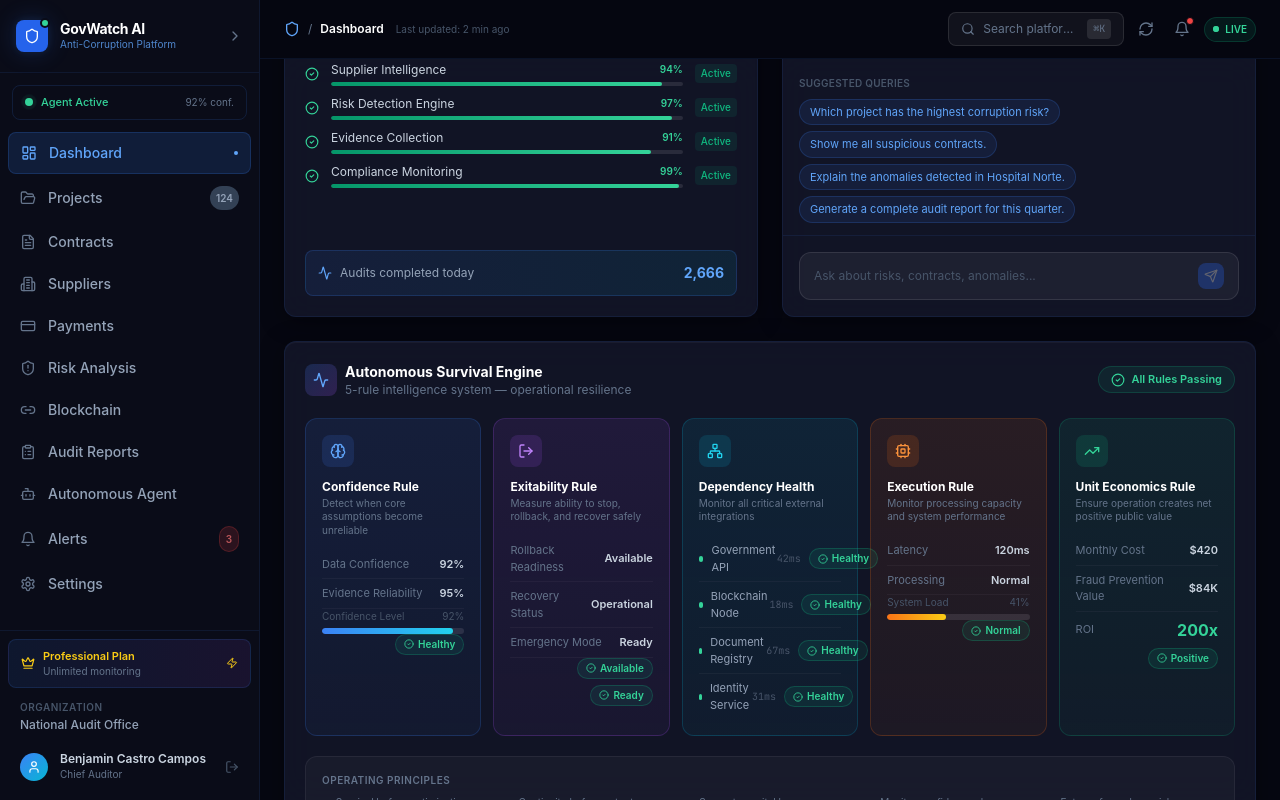
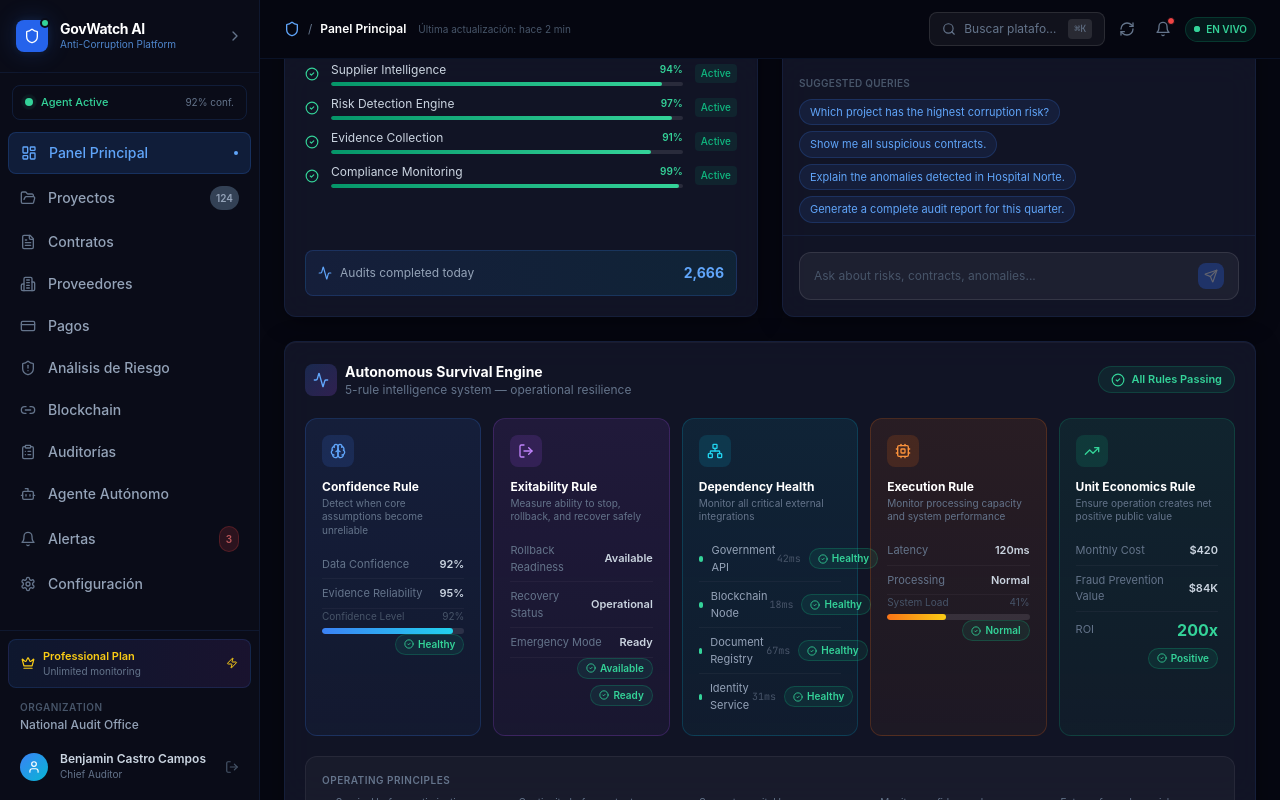
Before and after one commit to benjamincastroc/Hackathon_quantum-dashboard-main, a Next.js app: page / in a window 1280 px wide. Built offline with nearby package versions, Linux system fonts and the light colour scheme.

Commit message:
Translate dashboard to Spanish

```diff
--- a/app/page.tsx
+++ b/app/page.tsx
@@ -42,7 +42,7 @@ function TopBar({ sidebarOpen, onMenuToggle, activeSection }: TopBarProps) {
           <span className="text-xs text-slate-500 hidden sm:block">/</span>
           <span className="text-xs font-semibold text-white">{sectionLabel}</span>
           <span className="text-[10px] text-slate-600 ml-1 hidden md:block">
-            Last updated: 2 min ago
+            Última actualización: hace 2 min
           </span>
         </div>
       </div>
@@ -50,7 +50,7 @@ function TopBar({ sidebarOpen, onMenuToggle, activeSection }: TopBarProps) {
       <div className="flex items-center gap-1.5 sm:gap-2">
         <div className="hidden md:flex items-center gap-2 px-3 py-1.5 rounded-lg bg-white/5 border border-white/10 text-xs text-slate-500 hover:border-white/20 transition-colors cursor-pointer w-44">
           <Search className="w-3.5 h-3.5 flex-shrink-0" />
-          <span className="truncate">Search platform...</span>
+          <span className="truncate">Buscar plataforma...</span>
           <kbd className="ml-auto text-[10px] bg-white/10 px-1.5 py-0.5 rounded font-mono">⌘K</kbd>
         </div>
         <button className="md:hidden p-1.5 rounded-lg hover:bg-white/10 transition-colors text-slate-500 hover:text-slate-300">
@@ -68,7 +68,7 @@ function TopBar({ sidebarOpen, onMenuToggle, activeSection }: TopBarProps) {
             <span className="ping-ring absolute inline-flex h-full w-full rounded-full bg-emerald-400 opacity-75" />
             <span className="relative inline-flex h-1.5 w-1.5 rounded-full bg-emerald-400" />
           </span>
-          <span className="text-[10px] font-semibold text-emerald-400">LIVE</span>
+          <span className="text-[10px] font-semibold text-emerald-400">EN VIVO</span>
         </div>
       </div>
     </header>
@@ -83,11 +83,11 @@ function SectionContent({ section }: { section: string }) {
         <>
           <div className="animate-enter">
             <h1 className="text-lg sm:text-xl font-bold text-white leading-tight">
-              GovAnti-Corruption Solutions
-              <span className="gradient-text-blue ml-2">AI</span>
+              Soluciones Anticorrupción GovAI
+              <span className="gradient-text-blue ml-2">IA</span>
             </h1>
             <p className="text-xs text-slate-500 mt-0.5">
-              Autonomous monitoring — 124 projects · $38.4M audited · Q1 2024
+              Monitoreo autónomo — 124 proyectos · $38.4M auditados · Q1 2024
             </p>
           </div>
           <KPICards />
@@ -109,8 +109,8 @@ function SectionContent({ section }: { section: string }) {
       return (
         <>
           <div className="animate-enter">
-            <h1 className="text-lg sm:text-xl font-bold text-white">Projects</h1>
-            <p className="text-xs text-slate-500 mt-0.5">124 active projects under monitoring</p>
+            <h1 className="text-lg sm:text-xl font-bold text-white">Proyectos</h1>
+            <p className="text-xs text-slate-500 mt-0.5">124 proyectos activos bajo monitoreo</p>
           </div>
           <KPICards />
           <ProjectsTable />
@@ -126,8 +126,8 @@ function SectionContent({ section }: { section: string }) {
       return (
         <>
           <div className="animate-enter">
-            <h1 className="text-lg sm:text-xl font-bold text-white">Risk Analysis</h1>
-            <p className="text-xs text-slate-500 mt-0.5">AI-powered risk scoring and anomaly detection</p>
+            <h1 className="text-lg sm:text-xl font-bold text-white">Análisis de Riesgo</h1>
+            <p className="text-xs text-slate-500 mt-0.5">Evaluación de riesgo integral para todos los proyectos monitoreados</p>
           </div>
           <RiskAnalytics />
           <AnomaliesPanel />
--- a/components/AlertsPanel.tsx
+++ b/components/AlertsPanel.tsx
@@ -2,11 +2,11 @@
 import { Bell, AlertTriangle, Info, XCircle } from "lucide-react";
 
 const alerts = [
-  { id: 1, title: "Anomalous payment detected", desc: "MedSupply Inc — $92,400 exceeds contract ceiling by 18%", time: "2 min ago", severity: "critical", read: false },
-  { id: 2, title: "Supplier compliance drop", desc: "MedSupply Inc score fell from 78% to 62% in last 30 days", time: "14 min ago", severity: "high", read: false },
-  { id: 3, title: "New contract pending review", desc: "TechSystems Ltd — IT Systems Upgrade $1.8M awaiting approval", time: "1 hr ago", severity: "medium", read: false },
-  { id: 4, title: "Blockchain verification complete", desc: "BatchTX-2091 — 14 transactions successfully verified", time: "3 hr ago", severity: "info", read: true },
-  { id: 5, title: "Audit report ready", desc: "Q1 2024 Infrastructure audit report is available for download", time: "5 hr ago", severity: "info", read: true },
+  { id: 1, title: "Pago anómalo detectado", desc: "MedSupply Inc — $92,400 excede el techo del contrato en 18%", time: "hace 2 min", severity: "critical", read: false },
+  { id: 2, title: "Cumplimiento del proveedor disminuido", desc: "La puntuación de MedSupply Inc cayó de 78% a 62% en últimos 30 días", time: "hace 14 min", severity: "high", read: false },
+  { id: 3, title: "Nuevo contrato pendiente de revisión", desc: "TechSystems Ltd — IT Systems Upgrade $1.8M a la espera de aprobación", time: "hace 1 hora", severity: "medium", read: false },
+  { id: 4, title: "Verificación de blockchain completada", desc: "BatchTX-2091 — 14 transacciones verificadas correctamente", time: "hace 3 horas", severity: "info", read: true },
+  { id: 5, title: "Informe de auditoría listo", desc: "El informe de auditoría de infraestructura Q1 2024 está disponible para descargar", time: "hace 5 horas", severity: "info", read: true },
 ];
 
 const severityConfig: Record<string, { color: string; bg: string; icon: React.ReactNode }> = {
--- a/components/ContractsPanel.tsx
+++ b/components/ContractsPanel.tsx
@@ -17,17 +17,17 @@ export default function ContractsPanel() {
     <div className="animate-enter space-y-4">
       <div className="flex items-center gap-2">
         <FileText className="w-5 h-5 text-blue-400" />
-        <h1 className="text-lg font-bold text-white">Contracts</h1>
-        <span className="ml-auto text-xs text-slate-500">5 active contracts</span>
+        <h1 className="text-lg font-bold text-white">Contratos</h1>
+        <span className="ml-auto text-xs text-slate-500">5 contratos activos</span>
       </div>
       <div className="rounded-xl border border-white/8 bg-[#0d1117] overflow-hidden">
         <table className="w-full text-sm">
           <thead>
             <tr className="border-b border-white/8 text-left">
               <th className="px-4 py-3 text-[11px] text-slate-500 font-semibold uppercase tracking-wider">ID</th>
-              <th className="px-4 py-3 text-[11px] text-slate-500 font-semibold uppercase tracking-wider">Title</th>
-              <th className="px-4 py-3 text-[11px] text-slate-500 font-semibold uppercase tracking-wider hidden md:table-cell">Vendor</th>
-              <th className="px-4 py-3 text-[11px] text-slate-500 font-semibold uppercase tracking-wider">Value</th>
+              <th className="px-4 py-3 text-[11px] text-slate-500 font-semibold uppercase tracking-wider">Título</th>
+              <th className="px-4 py-3 text-[11px] text-slate-500 font-semibold uppercase tracking-wider hidden md:table-cell">Proveedor</th>
+              <th className="px-4 py-3 text-[11px] text-slate-500 font-semibold uppercase tracking-wider">Monto</th>
               <th className="px-4 py-3 text-[11px] text-slate-500 font-semibold uppercase tracking-wider">Status</th>
               <th className="px-4 py-3 text-[11px] text-slate-500 font-semibold uppercase tracking-wider">Risk</th>
             </tr>
--- a/components/PaymentsPanel.tsx
+++ b/components/PaymentsPanel.tsx
@@ -21,13 +21,13 @@ export default function PaymentsPanel() {
     <div className="animate-enter space-y-4">
       <div className="flex items-center gap-2">
         <CreditCard className="w-5 h-5 text-blue-400" />
-        <h1 className="text-lg font-bold text-white">Payments</h1>
+        <h1 className="text-lg font-bold text-white">Pagos</h1>
       </div>
       <div className="grid grid-cols-3 gap-4">
         {[
-          { label: "Total Disbursed", value: "$38.4M", icon: ArrowUpRight, color: "text-blue-400" },
-          { label: "Pending", value: "$1.76M", icon: Clock, color: "text-yellow-400" },
-          { label: "Flagged", value: "$92.4K", icon: ArrowDownRight, color: "text-red-400" },
+          { label: "Total Desembolsado", value: "$38.4M", icon: ArrowUpRight, color: "text-blue-400" },
+          { label: "Pendiente", value: "$1.76M", icon: Clock, color: "text-yellow-400" },
+          { label: "Marcado", value: "$92.4K", icon: ArrowDownRight, color: "text-red-400" },
         ].map((stat) => (
           <div key={stat.label} className="rounded-xl border border-white/8 bg-[#0d1117] p-4">
             <stat.icon className={`w-4 h-4 ${stat.color} mb-2`} />
@@ -38,7 +38,7 @@ export default function PaymentsPanel() {
       </div>
       <div className="rounded-xl border border-white/8 bg-[#0d1117] overflow-hidden">
         <div className="px-4 py-3 border-b border-white/8">
-          <p className="text-xs font-semibold text-slate-300">Recent Transactions</p>
+          <p className="text-xs font-semibold text-slate-300">Transacciones Recientes</p>
         </div>
         <div className="divide-y divide-white/5">
           {payments.map((p) => (
--- a/components/SettingsPanel.tsx
+++ b/components/SettingsPanel.tsx
@@ -16,7 +16,7 @@ export default function SettingsPanel() {
     <div className="animate-enter space-y-4 max-w-2xl">
       <div className="flex items-center gap-2">
         <Settings className="w-5 h-5 text-blue-400" />
-        <h1 className="text-lg font-bold text-white">Settings</h1>
+        <h1 className="text-lg font-bold text-white">Configuración</h1>
       </div>
       {[
         { icon: Bell, title: "Notifications", items: [
--- a/components/Sidebar.tsx
+++ b/components/Sidebar.tsx
@@ -23,17 +23,17 @@ import {
 import { cn } from "@/lib/utils";
 
 export const navItems = [
-  { icon: LayoutDashboard, label: "Dashboard",        section: "dashboard" },
-  { icon: FolderOpen,      label: "Projects",         section: "projects",   badge: "124" },
-  { icon: FileText,        label: "Contracts",        section: "contracts" },
-  { icon: Building2,       label: "Suppliers",        section: "suppliers" },
-  { icon: CreditCard,      label: "Payments",         section: "payments" },
-  { icon: ShieldAlert,     label: "Risk Analysis",    section: "risk" },
-  { icon: Link2,           label: "Blockchain",       section: "blockchain" },
-  { icon: ClipboardList,   label: "Audit Reports",    section: "reports" },
-  { icon: Bot,             label: "Autonomous Agent", section: "agent" },
-  { icon: Bell,            label: "Alerts",           section: "alerts",   badge: "3", badgeDanger: true },
-  { icon: Settings,        label: "Settings",         section: "settings" },
+  { icon: LayoutDashboard, label: "Panel Principal",  section: "dashboard" },
+  { icon: FolderOpen,      label: "Proyectos",         section: "projects",   badge: "124" },
+  { icon: FileText,        label: "Contratos",         section: "contracts" },
+  { icon: Building2,       label: "Proveedores",       section: "suppliers" },
+  { icon: CreditCard,      label: "Pagos",             section: "payments" },
+  { icon: ShieldAlert,     label: "Análisis de Riesgo", section: "risk" },
+  { icon: Link2,           label: "Blockchain",        section: "blockchain" },
+  { icon: ClipboardList,   label: "Auditorías",        section: "reports" },
+  { icon: Bot,             label: "Agente Autónomo",   section: "agent" },
+  { icon: Bell,            label: "Alertas",           section: "alerts",   badge: "3", badgeDanger: true },
+  { icon: Settings,        label: "Configuración",     section: "settings" },
 ];
 
 interface SidebarProps {
--- a/components/SuppliersPanel.tsx
+++ b/components/SuppliersPanel.tsx
@@ -15,8 +15,8 @@ export default function SuppliersPanel() {
     <div className="animate-enter space-y-4">
       <div className="flex items-center gap-2">
         <Building2 className="w-5 h-5 text-blue-400" />
-        <h1 className="text-lg font-bold text-white">Suppliers</h1>
-        <span className="ml-auto text-xs text-slate-500">{suppliers.length} registered suppliers</span>
+        <h1 className="text-lg font-bold text-white">Proveedores</h1>
+        <span className="ml-auto text-xs text-slate-500">{suppliers.length} proveedores registrados</span>
       </div>
       <div className="grid grid-cols-1 md:grid-cols-2 xl:grid-cols-3 gap-4">
         {suppliers.map((s) => (
```
Also changed, not shown: components/KPICards.tsx (+8 -8 lines).
